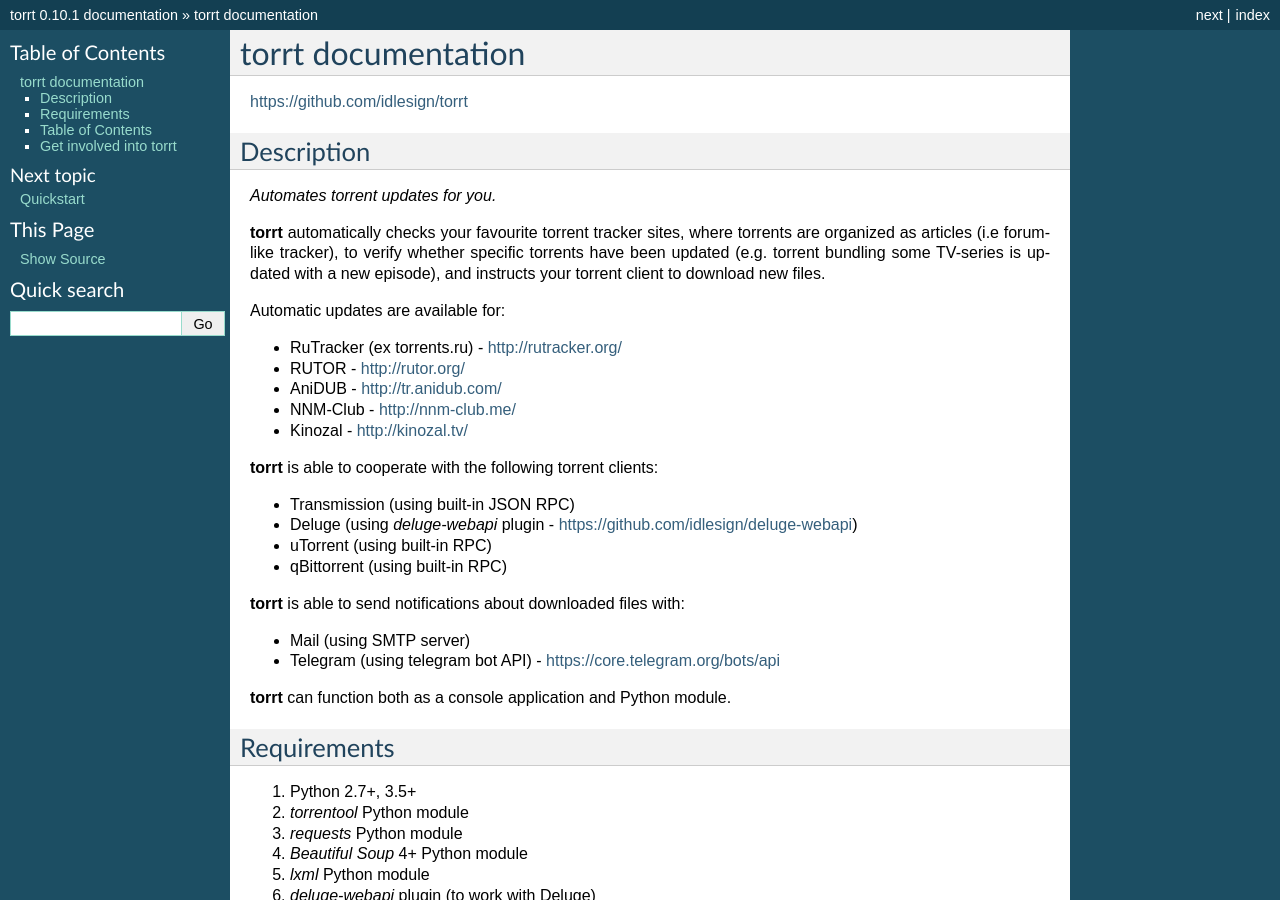
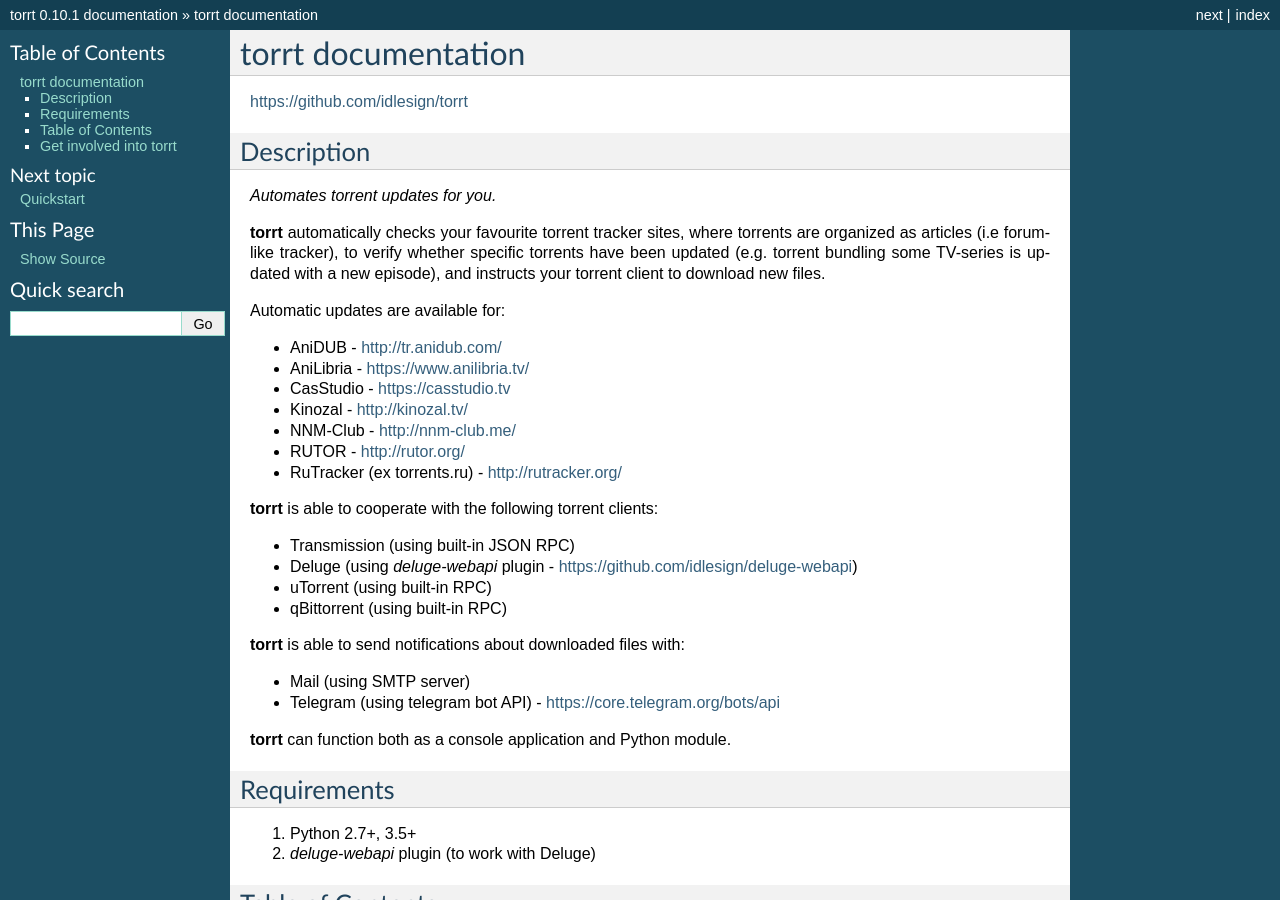
Before and after one commit to idlesign/torrt, a Sphinx documentation site: the page built from docs/source/index.rst, in a window 1280 px wide and 900 px high. Built offline with Sphinx 7.4.7, drawn with Linux system fonts in a browser that asks for light colours.

Commit message:
Added CasStudio tracker support.

```diff
--- a/docs/source/index.rst
+++ b/docs/source/index.rst
@@ -9,17 +9,20 @@
 
 *Automates torrent updates for you.*
 
-**torrt** automatically checks your favourite torrent tracker sites, where torrents are organized as articles (i.e forum-like tracker),
-to verify whether specific torrents have been updated (e.g. torrent bundling some TV-series is updated with a new episode),
-and instructs your torrent client to download new files.
+**torrt** automatically checks your favourite torrent tracker sites, where torrents
+are organized as articles (i.e forum-like tracker), to verify whether specific torrents have been updated
+(e.g. torrent bundling some TV-series is updated with a new episode), and instructs your torrent client
+to download new files.
 
 Automatic updates are available for:
 
+* AniDUB - http://tr.anidub.com/
+* AniLibria - https://www.anilibria.tv/
+* CasStudio - https://casstudio.tv
+* Kinozal - http://kinozal.tv/
+* NNM-Club - http://nnm-club.me/
+* RUTOR - http://rutor.org/
 * RuTracker (ex torrents.ru) - http://rutracker.org/
-* RUTOR - http://rutor.org/
-* AniDUB - http://tr.anidub.com/
-* NNM-Club - http://nnm-club.me/
-* Kinozal - http://kinozal.tv/
 
 **torrt** is able to cooperate with the following torrent clients:
 
@@ -41,11 +44,7 @@
 ------------
 
 1. Python 2.7+, 3.5+
-2. `torrentool` Python module
-3. `requests` Python module
-4. `Beautiful Soup` 4+ Python module
-5. `lxml` Python module
-6. `deluge-webapi` plugin (to work with Deluge)
+2. `deluge-webapi` plugin (to work with Deluge)
 
 
 Table of Contents
@@ -62,8 +61,12 @@
 Get involved into torrt
 -----------------------
 
-**Submit issues.** If you spotted something weird in application behavior or want to propose a feature you can do that at https://github.com/idlesign/torrt/issues
+**Submit issues.** If you spotted something weird in application behavior or want to propose a feature you can do that
+at https://github.com/idlesign/torrt/issues
 
-**Write code.** If you are eager to participate in application development, fork it at https://github.com/idlesign/torrt, write your code, whether it should be a bugfix or a feature implementation, and make a pull request right from the forked project page.
+**Write code.** If you are eager to participate in application development, fork it at
+https://github.com/idlesign/torrt, write your code, whether it should be a bugfix or a feature implementation,
+and make a pull request right from the forked project page.
 
-**Spread the word.** If you have some tips and tricks or any other words in mind that you think might be of interest for the others — publish it.
+**Spread the word.** If you have some tips and tricks or any other words in mind that you think might be of interest
+for the others — publish it.
```
Also changed, not shown: README.rst (+4 -3 lines), 1 other file.
